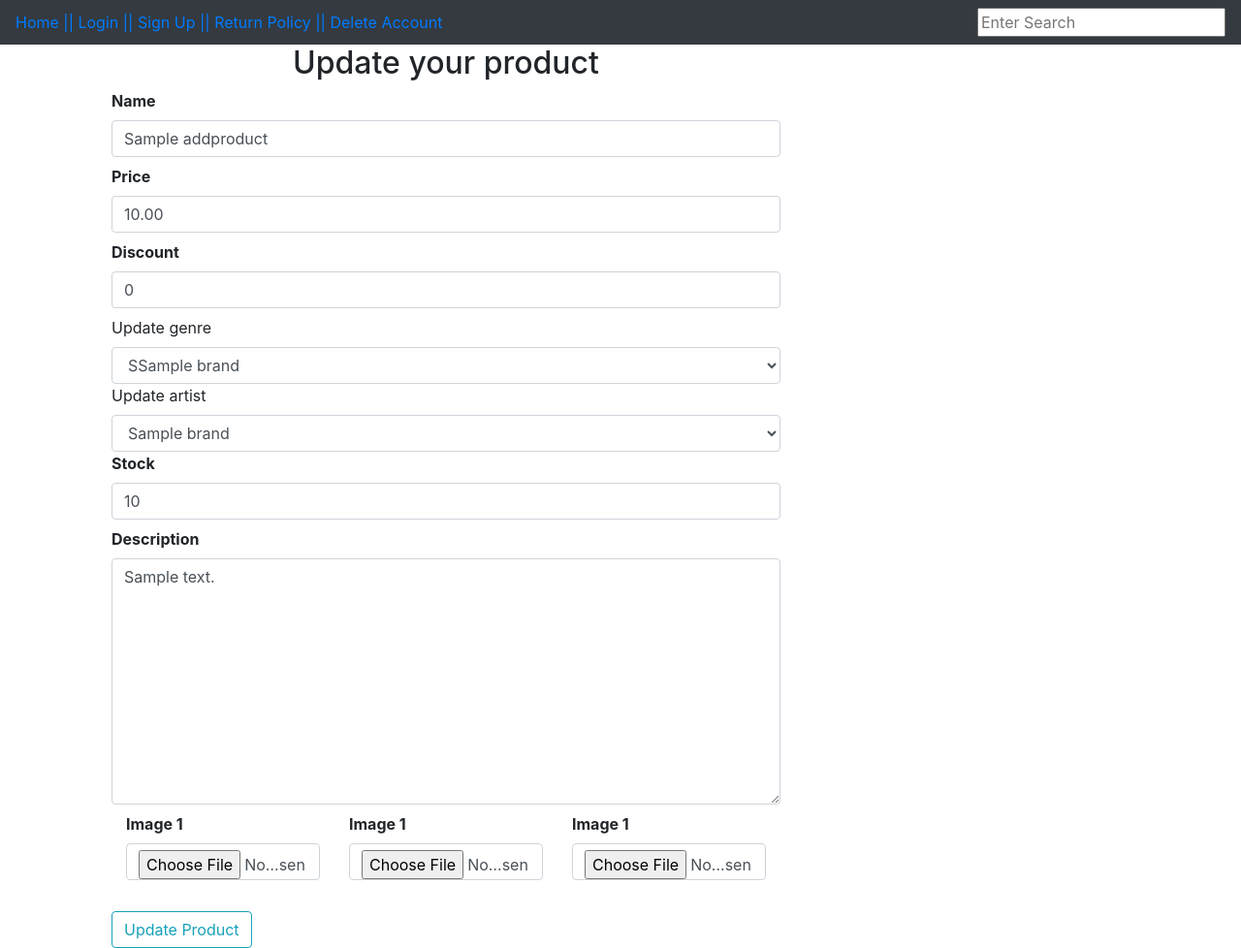
After one commit to christian0a0hernandez/CMPE131-GroupProj, a Flask app: page /updateproduct/1 in a window 1280 px wide. The commit adds this page. Shown: the whole page at 97% size. Run offline with Flask 2, Linux system fonts and the light colour scheme; tables that the repository leaves empty hold one stand-in row (values such as "Sample post"); some libraries are stand-ins or nearby versions.

Commit message:
Added product editing

```diff
--- a/website/forms.py
+++ b/website/forms.py
@@ -1,4 +1,4 @@
-from wtforms import StringField, Form, SubmitField, IntegerField, TextAreaField, validators, BooleanField
+from wtforms import StringField, Form, DecimalField, SubmitField, IntegerField, TextAreaField, validators, BooleanField
 from flask_wtf.file import FileAllowed, FileField, FileRequired
 
 
@@ -8,7 +8,7 @@ from flask_wtf.file import FileAllowed, FileField, FileRequired
 
 class Addproducts(Form):
     name = StringField('Name', [validators.DataRequired()])
-    price = IntegerField('Price', [validators.DataRequired()])
+    price = DecimalField('Price', [validators.DataRequired()])
     discount = IntegerField('Discount', default=0)
     stock = IntegerField('Stock', [validators.DataRequired()])
     description = TextAreaField("Description", [validators.DataRequired()])
--- a/website/templates/addproduct.html
+++ b/website/templates/addproduct.html
@@ -12,7 +12,7 @@
             {{render_field(form.price, class ="form-control" , placeholders="Add a product price")}}
             {{render_field(form.discount, class ="form-control" , placeholders="Add a product discount")}}
 
-            <label for ="brand">Add a brand</label>
+            <label for ="brand">Select a genre</label>
             <select name = "brand" id="brand" class="form-control" required>
                     <option value=""> Select a brand</option>
                     {% for brand in brands %}
@@ -20,7 +20,7 @@
                     {% endfor %}
                 </select>
 
-            <label for ="category">Add a category</label>
+            <label for ="category">Select an artist</label>
             <select name = "category" id="category" class="form-control" required>
                     <option value=""> Select a category</option>
                     {% for category in categories %}
--- a/website/templates/adminpage.html
+++ b/website/templates/adminpage.html
@@ -25,8 +25,8 @@
             <td>{{product.discount}}</td>
             <td>{{product.brand.name}}</td>
             <td><img src="{{url_for('static', filename ='images/' + product.image_1)}}" width ="200" height ="200"></td>
-            <td>Edit</td>
-            <td>Delete</td>
+            <td><a href ="{{url_for('a.updateproduct',id=product.id)}}"> Edit</a></td>
+            <td><a href ="{{url_for('a.updateproduct',id=product.id)}}"> Delete</a></td>
         </tr>
         {% endfor %}
     </tb>
--- a/website/templates/updategenres.html
+++ b/website/templates/updategenres.html
@@ -12,7 +12,7 @@
                 <input type ="submit" value ="Update genre" class ="btn btn-info mt-2">
             </form>
         <a href="{{url_for("views.home")}}"> Cancel</a>
-        {% else %}
+            {% else %}
             <form action ="" method ="POST">
                 <input type ="text" name ="category" class = "form-control" value ="{{updateartists.name}}">
                 <input type ="submit" value ="Update Artist" class ="btn btn-info mt-2">
--- /dev/null
+++ b/website/templates/updateproduct.html
@@ -0,0 +1,47 @@
+{% extends "base.html"%}
+
+{% block dablock %}
+
+<div class="container">
+    <div class = "col-md-2"></div>
+    <div class = "col-md-8">
+        <h2 class="text-center">Update your product</h2>
+        {% from "formhelpers.html" import render_field %}
+        <form action="" method = "post" enctype="multipart/form-data">
+            {{render_field(form.name, class ="form-control" , placeholders="Add a product name")}}
+            {{render_field(form.price, class ="form-control" , placeholders="Add a product price")}}
+            {{render_field(form.discount, class ="form-control" , placeholders="Add a product discount")}}
+
+            <label for ="brand">Update genre</label>
+            <select name = "brand" id="brand" class="form-control" required>
+                    <option value="{{product.brand_id}}"> S{{product.brand.name}}</option>
+                    {% for brand in brands %}
+                <option value ="{{brand.id}}"> {{brand.name}}</option>
+                    {% endfor %}
+                </select>
+
+            <label for ="category">Update artist</label>
+            <select name = "category" id="category" class="form-control" required>
+                    <option value="{{product.category_id}}"> {{product.category.name}}</option>
+                    {% for category in categories %}
+                <option value ="category.id"> {{category.name}}</option>
+                    {% endfor %}
+                </select>
+
+            {{render_field(form.stock, class ="form-control" , placeholders="Add a product stock")}}
+            {{render_field(form.description, class ="form-control" , placeholders="Add a product description", rows = "10")}}
+
+            <div class="container">
+                <div class = "row">
+                    <div class = "col-md-4"> {{render_field(form.image_1, class = "form-control")}}</div>
+                    <div class = "col-md-4"> {{render_field(form.image_2, class = "form-control")}}</div>
+                    <div class = "col-md-4"> {{render_field(form.image_3, class = "form-control")}}</div>
+                </div>
+            </div>
+            <button type = "submit" class="btn btn-outline-info mt-4"> Update Product</button>
+        </form>
+    </div>
+    <div class = "col-md-2"></div>
+</div>
+
+{% endblock dablock %}
```
Also changed, not shown: website/auth.py (+93 -57 lines).
